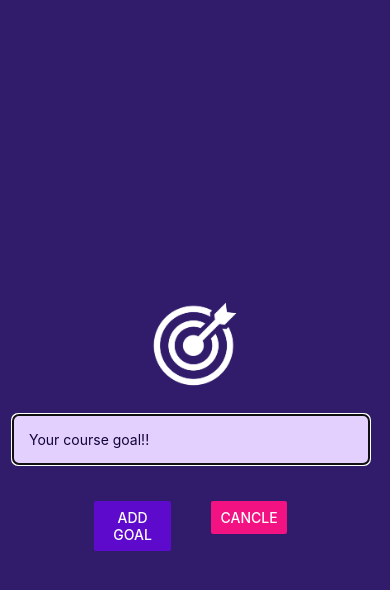
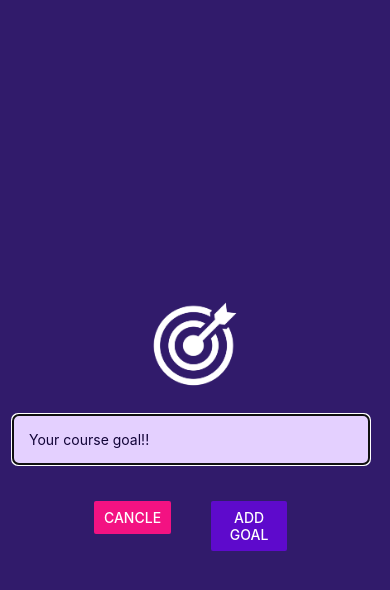
Before and after one commit to abhiparate14/Notes-App-in-React-Native, a React Native app: screen / in a window 390 px wide. Both pictures are taken after a click on the button "ADD NEW GOAL". Shown: the top 590 px of the page. Built offline with nearby package versions, Linux system fonts and the light colour scheme.

Commit message:
button swap

```diff
--- a/components/GoalInput.js
+++ b/components/GoalInput.js
@@ -27,11 +27,11 @@ function GoalInput(props) {
                     value={enteredGoalText}
                 />
                 <View style={styles.buttonContainer}>
+                <View style={styles.button}>
+                        <Button title='Cancle' onPress={props.onCancel} color="#f31282"/>
+                    </View>
                     <View style={styles.button}>
                         <Button title='Add Goal' onPress={addGoalHandler} color="#5e0acc"/>
-                    </View>
-                    <View style={styles.button}>
-                        <Button title='Cancle' onPress={props.onCancel} color="#f31282"/>
                     </View>
                 </View>
             </View>
```
